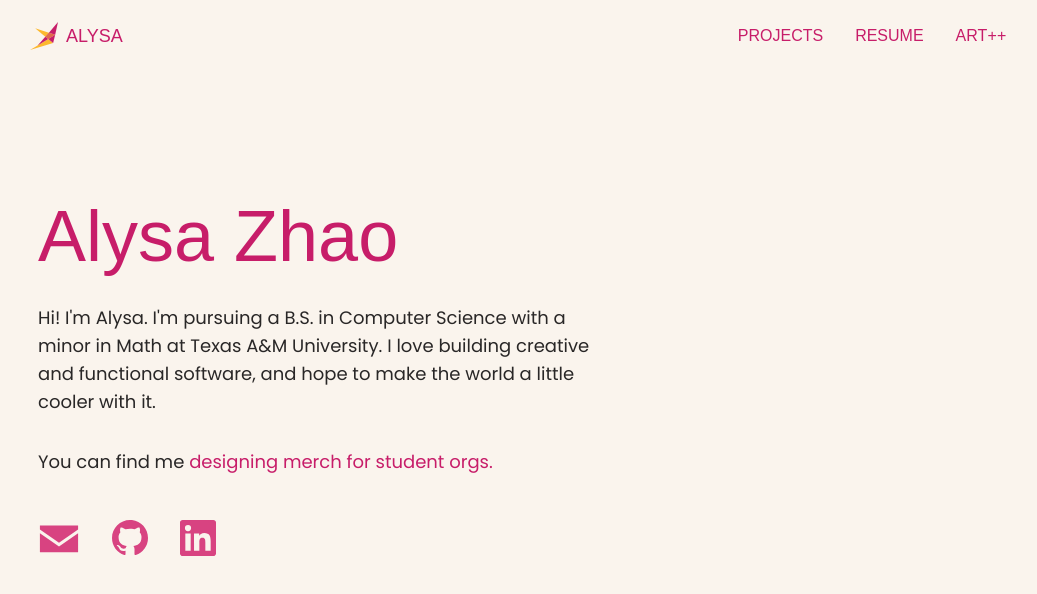
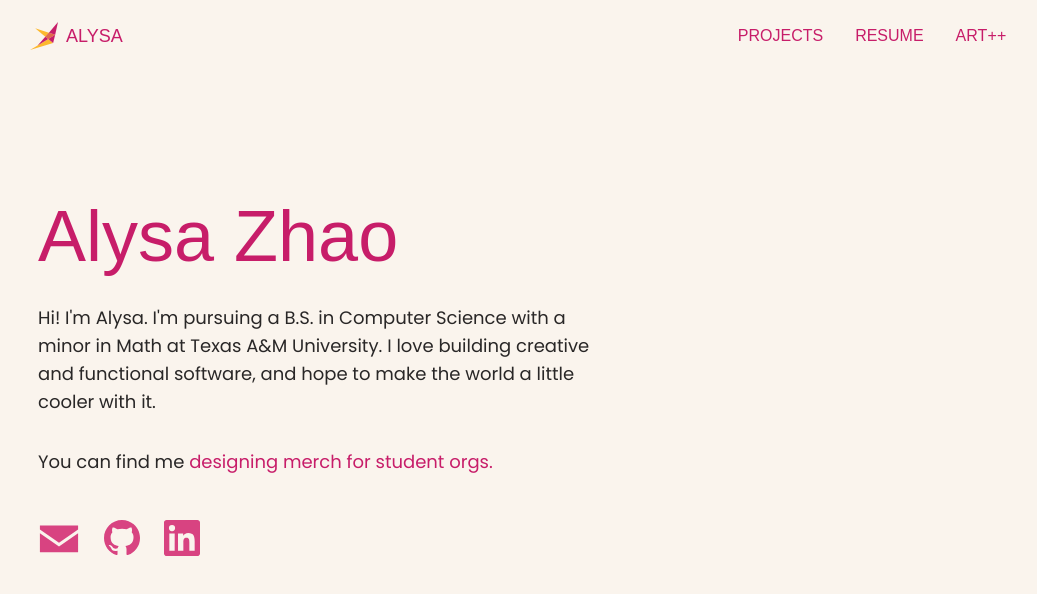
Before and after one commit to llysi/personal-portfolio, a Next.js app: page / in a window 1280 px wide. Shown: the top 594 px of the page, without its empty margins (122-1159 px from the left). Built offline with nearby package versions, Linux system fonts and the light colour scheme; a web font is replaced by a local one.

Commit message:
remove gap

```diff
--- a/src/components/Socials.tsx
+++ b/src/components/Socials.tsx
@@ -1,6 +1,6 @@
 export default function Socials(){
     return (
-        <div className="pt-0 flex items-center justify-start gap-2">
+        <div className="pt-0 flex items-center justify-start gap-0">
             {/* CTA Button
             <Link href="/contact"
             className="bg-foreground/10 text-foreground px-8 py-3 rounded-full border-2 border-foreground/0 text-lg
```
